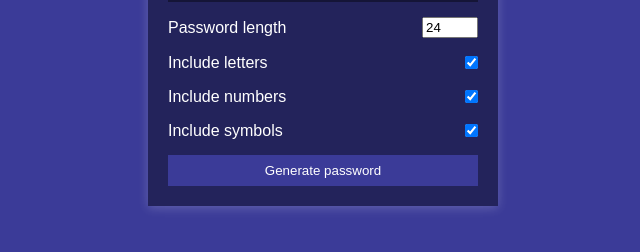
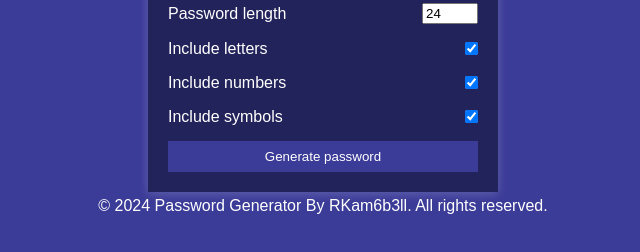
Before and after one commit to sisko81/password-generator, a plain HTML site: page index.html in a window 1280 px wide. Shown: the part 368-620 px from the top of the page, without its empty margins (317-957 px from the left). Drawn offline with Linux system fonts and the light colour scheme.

Commit message:
Modified index.html

```diff
--- a/index.html
+++ b/index.html
@@ -44,6 +44,9 @@
       </button>
     </div>
 
+    <footer>
+       <p>&copy; 2024 Password Generator By RKam6b3ll. All rights reserved.</p>
+    </footer>
 
     <script src="app.js"></script>
 </body>
```
